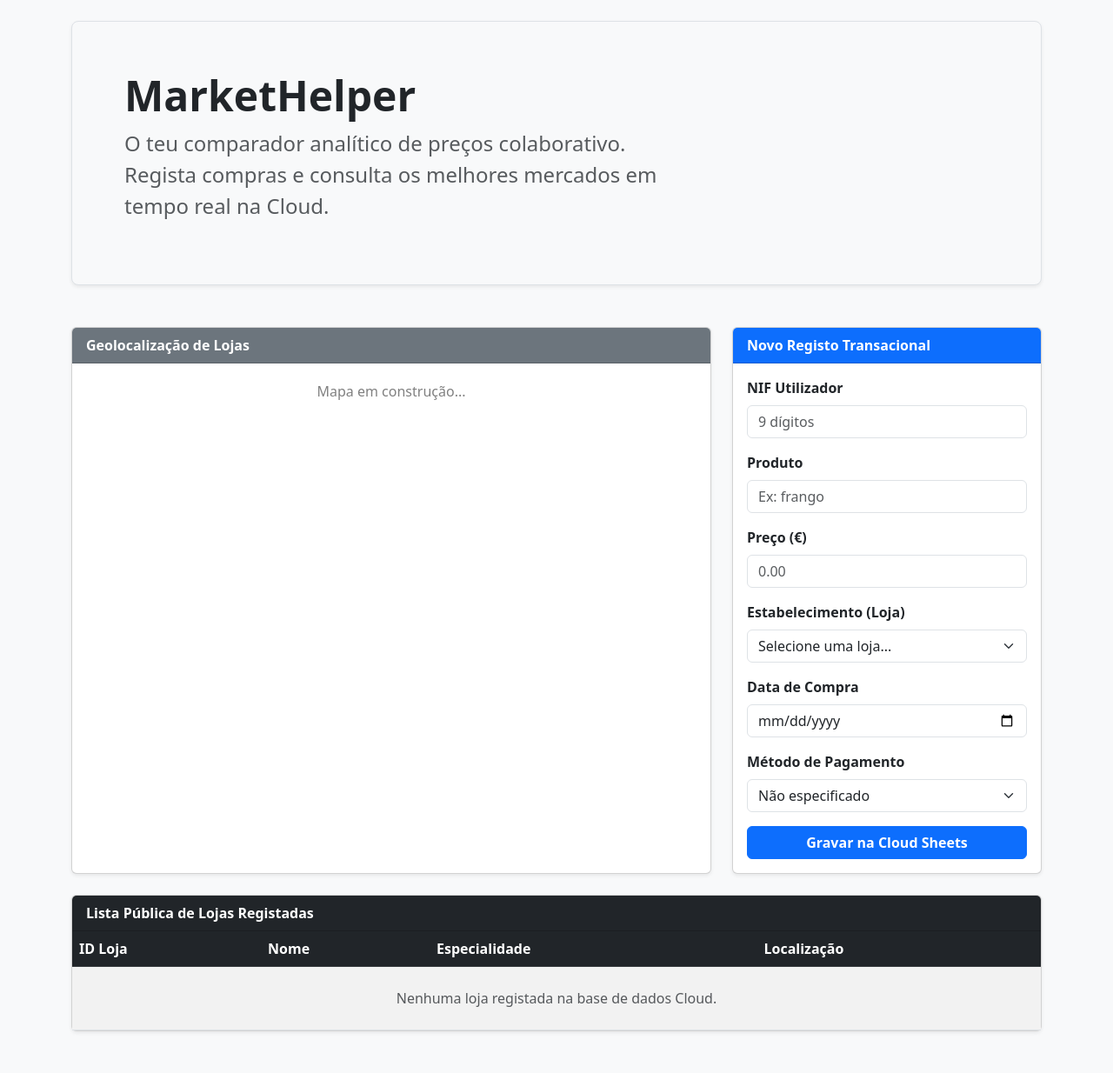
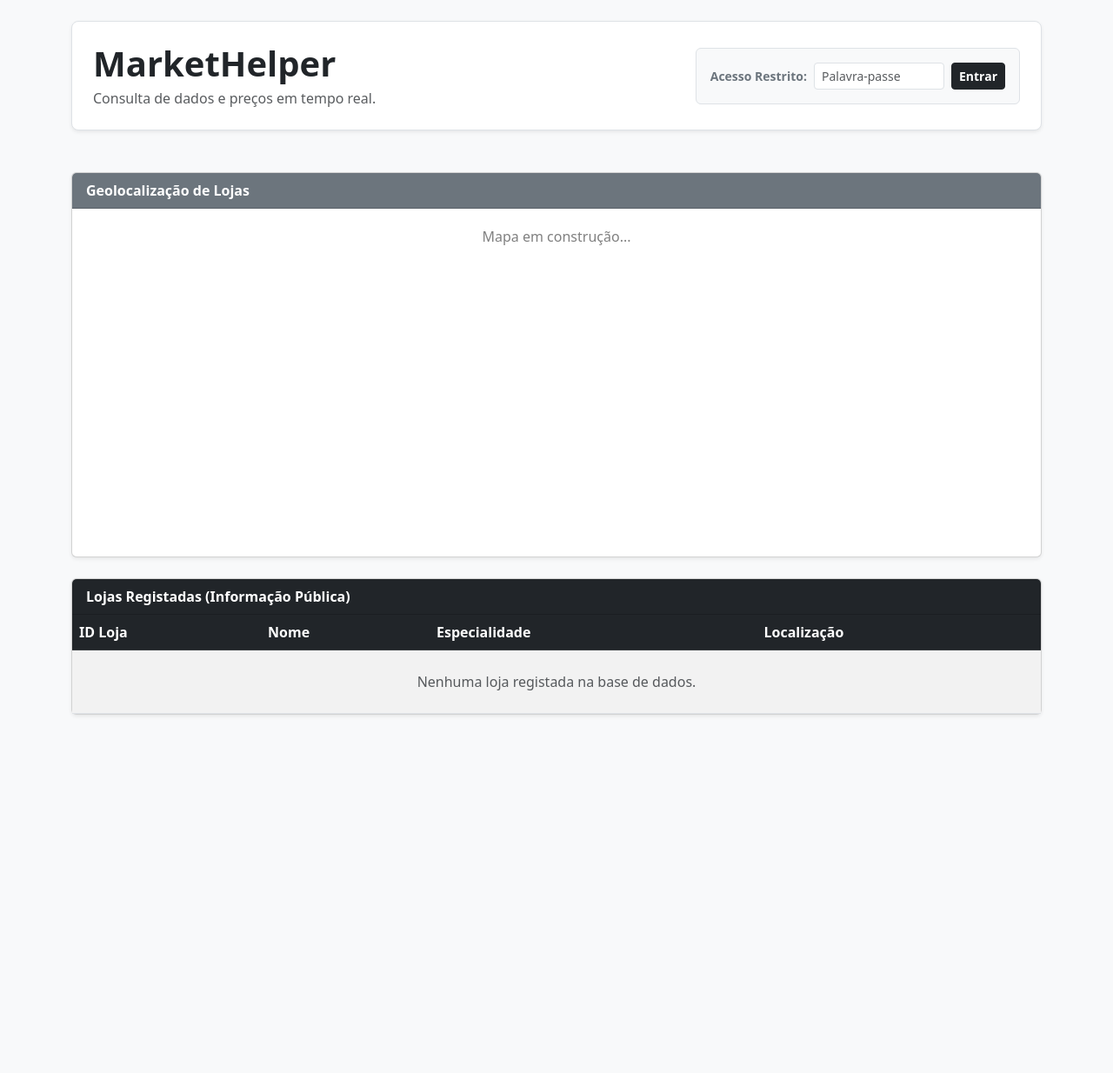
Before and after one commit to Joao-RSM/mads-marketHelper-dashboard, a Flask app: page / in a window 1280 px wide. Shown: the whole page at 87% size. After the commit the page ends 823 px from the top, so only its background shows below. Run offline with Flask 3, Linux system fonts and the light colour scheme.

Commit message:
Update landing.html

```diff
--- a/templates/landing.html
+++ b/templates/landing.html
@@ -3,78 +3,42 @@
 {% block content %}
 <div class="row mb-4">
     <div class="col-md-12">
-        <div class="p-5 mb-4 bg-light rounded-3 shadow-sm border">
-            <div class="container-fluid py-2">
-                <h1 class="display-5 fw-bold text-dark">MarketHelper</h1>
-                <p class="col-md-8 fs-4 text-muted">O teu comparador analítico de preços colaborativo. Regista compras e consulta os melhores mercados em tempo real na Cloud.</p>
+        <div class="p-4 mb-4 bg-white rounded-3 shadow-sm border d-flex justify-content-between align-items-center flex-wrap gap-3">
+            <div>
+                <h1 class="display-6 fw-bold text-dark mb-1">MarketHelper</h1>
+                <p class="fs-6 text-muted mb-0">Consulta de dados e preços em tempo real.</p>
+            </div>
+
+            <div class="bg-light p-3 rounded border">
+                <form action="/login" method="POST" class="d-flex gap-2 align-items-center mb-0">
+                    <label class="fw-bold mb-0 text-secondary small">Acesso Restrito:</label>
+                    <input type="password" name="chave" class="form-control form-control-sm" placeholder="Palavra-passe" required style="width: 150px;">
+                    <button type="submit" class="btn btn-dark btn-sm fw-bold">Entrar</button>
+                </form>
             </div>
         </div>
     </div>
 </div>
 
 <div class="row mb-4">
-    <div class="col-md-8">
+    <div class="col-md-12">
         <div class="card shadow-sm h-100">
             <div class="card-header bg-secondary text-white fw-bold">Geolocalização de Lojas</div>
             <div class="card-body p-0" style="min-height: 400px;">
                 {% if mapa_html %}
                     {{ mapa_html|safe }}
                 {% else %}
-                    <div class="d-flex align-items-center justify-content-center h-100 bg-light text-muted" style="min-height: 400px; border-bottom: 1px solid #dee2e6;">
-                        <p class="mb-0">[Mapa Interativo Folium / Google Maps Placeholder]</p>
+                    <div class="d-flex align-items-center justify-content-center h-100 bg-light text-muted" style="min-height: 400px;">
+                        <p class="mb-0">[Mapa em Construção...]</p>
                     </div>
                 {% endif %}
-            </div>
-        </div>
-    </div>
-
-    <div class="col-md-4">
-        <div class="card shadow-sm h-100">
-            <div class="card-header bg-primary text-white fw-bold">Novo Registo Transacional</div>
-            <div class="card-body">
-                <form action="/add_compra" method="POST">
-                    <div class="mb-3">
-                        <label class="form-label fw-semibold">NIF Utilizador</label>
-                        <input type="text" name="nif" class="form-control" placeholder="9 dígitos" required pattern="\d{9}">
-                    </div>
-                    <div class="mb-3">
-                        <label class="form-label fw-semibold">Produto</label>
-                        <input type="text" name="produto" class="form-control" placeholder="Ex: frango" required>
-                    </div>
-                    <div class="mb-3">
-                        <label class="form-label fw-semibold">Preço (€)</label>
-                        <input type="number" step="0.01" min="0.01" name="preco" class="form-control" placeholder="0.00" required>
-                    </div>
-                    <div class="mb-3">
-                        <label class="form-label fw-semibold">Estabelecimento (Loja)</label>
-                        <select name="id_loja" class="form-select" required>
-                            <option value="">Selecione uma loja...</option>
-                            {% for loja in lojas %}
-                                <option value="{{ loja['ID Loja'] }}">{{ loja['Nome'] }} ({{ loja['Localização'] }})</option>
-                            {% endfor %}
-                        </select>
-                    </div>
-                    <div class="mb-3">
-                        <label class="form-label fw-semibold">Data de Compra</label>
-                        <input type="date" name="data_compra" class="form-control" required>
-                    </div>
-                    <div class="mb-3">
-                        <label class="form-label fw-semibold">Método de Pagamento</label>
-                        <select name="tipo_pagamento" class="form-select">
-                            <option value="">Não especificado</option>
-                            <option value="N">Numerário (N)</option>
-                            <option value="M">Multibanco (M)</option>
-                        </select>
-                    </div>
-                    <button type="submit" class="btn btn-primary w-100 fw-bold">Gravar na Cloud Sheets</button>
-                </form>
             </div>
         </div>
     </div>
 </div>
 
 <div class="card shadow-sm mb-4">
-    <div class="card-header bg-dark text-white fw-bold">Lista Pública de Lojas Registadas</div>
+    <div class="card-header bg-dark text-white fw-bold">Lojas Registadas (Informação Pública)</div>
     <div class="card-body p-0">
         <div class="table-responsive">
             <table class="table table-striped table-hover mb-0">
@@ -96,7 +60,7 @@
                     </tr>
                     {% else %}
                     <tr>
-                        <td colspan="4" class="text-center text-muted py-4">Nenhuma loja registada na base de dados Cloud.</td>
+                        <td colspan="4" class="text-center text-muted py-4">Nenhuma loja registada na base de dados.</td>
                     </tr>
                     {% endfor %}
                 </tbody>
```
